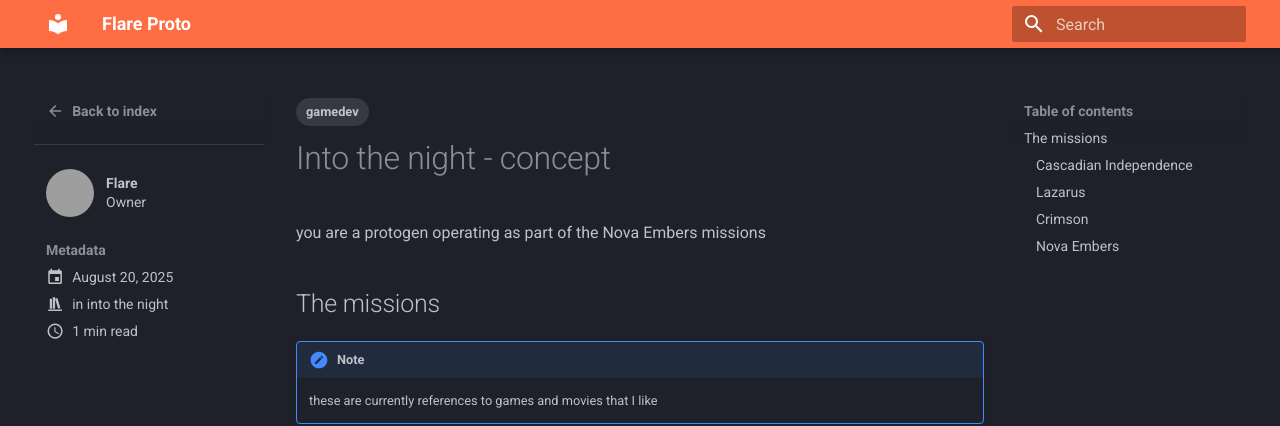
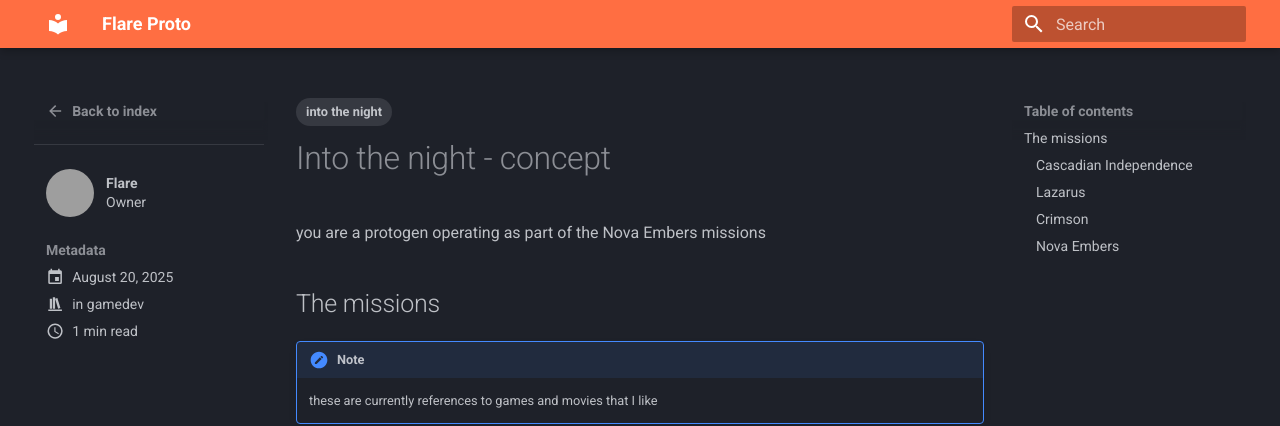
Before and after one commit to flare-proto/flare-proto.github.io, an MkDocs documentation site: the page built from docs/blog/posts/intoTheNight.md, in a window 1280 px wide and 900 px high. Shown: the top 426 px of the window. Built offline with MkDocs 1.6.1 and Material for MkDocs 9.7.7, drawn with Linux system fonts in a browser that asks for light colours; some web fonts are replaced; comment, search, counter and statistics services are not loaded; grey boxes are pictures that could not be loaded.

```diff
--- a/docs/blog/posts/intoTheNight.md
+++ b/docs/blog/posts/intoTheNight.md
@@ -1,8 +1,8 @@
 ---
 date: 2025-08-20
+tags:
+    - into the night
 categories:
-    - into the night
-tags:
     - gamedev
 comments: true
 ---
```
